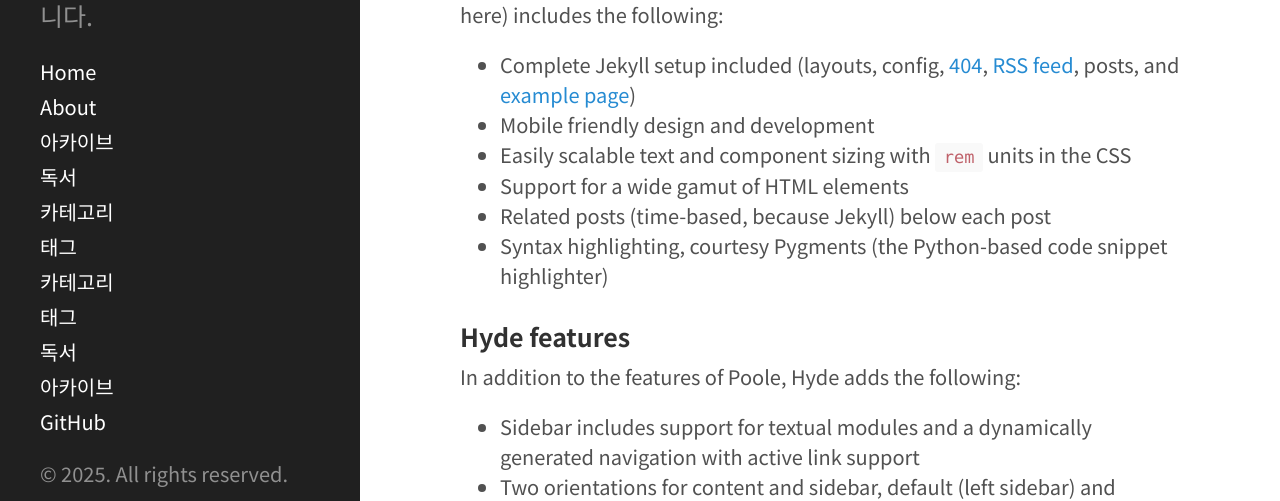
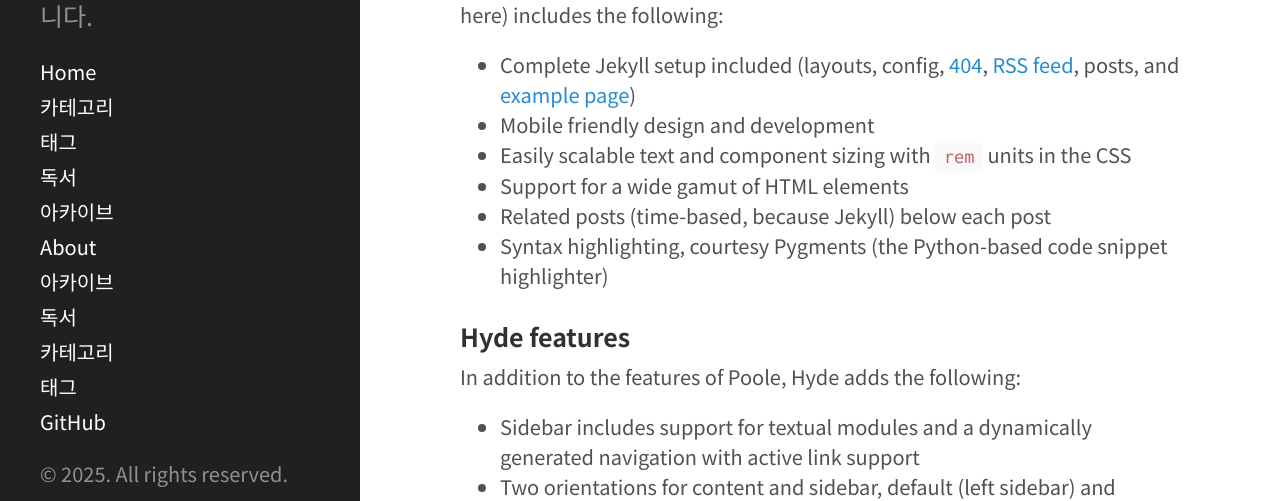
Before and after one commit to yeongsik/yeongsik.github.io, a Jekyll site: the page built from index.html, in a window 1280 px wide. Shown: the part 371-872 px from the top of the page. Built offline with Jekyll 4.4.1, drawn with Linux system fonts in a browser that asks for light colours; the list of posts is cut into pages by our own code.

Commit message:
doc 블로그 세팅

```diff
--- a/_includes/sidebar.html
+++ b/_includes/sidebar.html
@@ -12,24 +12,27 @@
     <nav class="sidebar-nav">
       <a class="sidebar-nav-item{% if page.url == site.baseurl %} active{% endif %}" href="{{ site.baseurl }}">Home</a>
 
+      <a class="sidebar-nav-item" href="/categories">카테고리</a>
+      <a class="sidebar-nav-item" href="/tags">태그</a>
+      <a class="sidebar-nav-item" href="/books">독서</a>
+      <a class="sidebar-nav-item" href="/archive">아카이브</a>
+
       {% comment %}
         The code below dynamically generates a sidebar nav of pages with
-        `layout: page` in the front-matter. See readme for usage.
+        `layout: page` in the front-matter, excluding our main navigation pages.
       {% endcomment %}
 
       {% assign pages_list = site.pages %}
       {% for node in pages_list %}
         {% if node.title != null %}
           {% if node.layout == "page" %}
-            <a class="sidebar-nav-item{% if page.url == node.url %} active{% endif %}" href="{{ node.url }}">{{ node.title }}</a>
+            {% unless node.url == "/categories" or node.url == "/tags" or node.url == "/books" or node.url == "/archive" %}
+              <a class="sidebar-nav-item{% if page.url == node.url %} active{% endif %}" href="{{ node.url }}">{{ node.title }}</a>
+            {% endunless %}
           {% endif %}
         {% endif %}
       {% endfor %}
 
-      <a class="sidebar-nav-item" href="/categories">카테고리</a>
-      <a class="sidebar-nav-item" href="/tags">태그</a>
-      <a class="sidebar-nav-item" href="/books">독서</a>
-      <a class="sidebar-nav-item" href="/archive">아카이브</a>
       <a class="sidebar-nav-item" href="{{ site.github.repo }}">GitHub</a>
     </nav>
 
```
